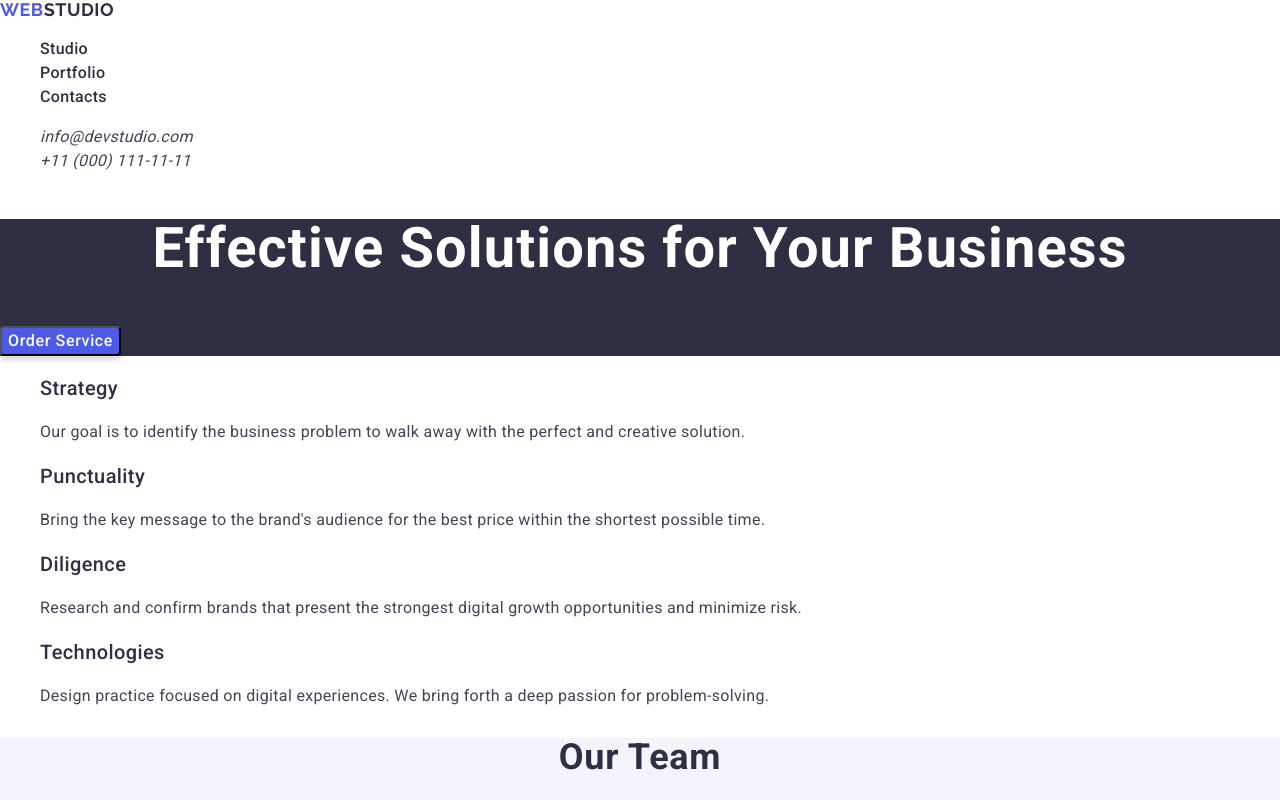
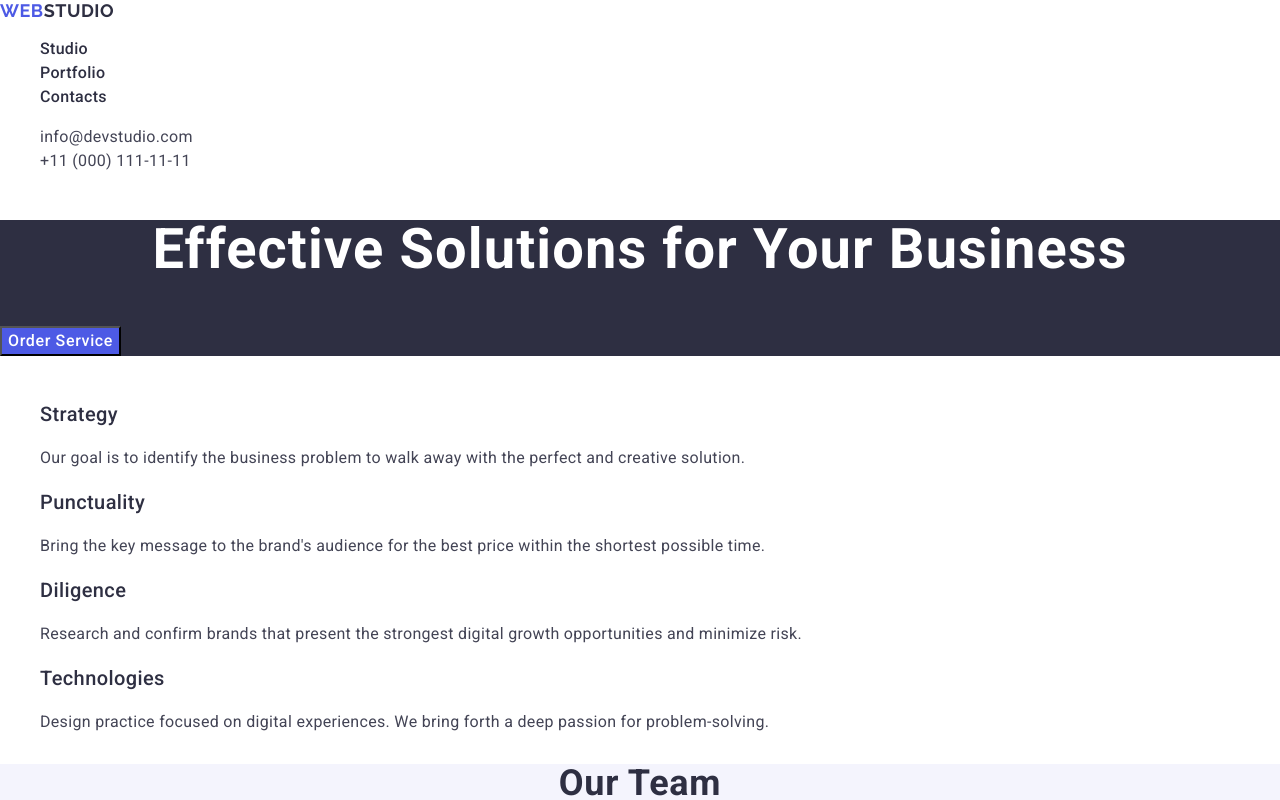
Before and after one commit to JuliaKoka/goit-markup-hw-02, a plain HTML site: page index.html in a window 1280 px wide. Shown: the top 800 px of the page. Drawn offline with nearby package versions, Linux system fonts and the light colour scheme.

Commit message:
homework 2 first corrections

```diff
--- a/css/styles.css
+++ b/css/styles.css
@@ -15,28 +15,18 @@ a {
 
 /*======================HEADER==================*/
 
-.header-menu-item:hover,
-.header-menu-item:active {
-  color: var(--OCEAN, #404bbf);
-}
-
-.header-contacts-item:hover,
-.header-contacts-item:focus {
-  color: var(--OCEAN, #404bbf);
-}
-
 .header-logo {
-  color: var(--NAVY-BLUE, #2e2f42);
-  font-family: Raleway;
+  color: var(--IRIS, #4d5ae5);
+  font-family: Raleway, sans-serif;
   font-size: 18px;
   font-weight: 700;
-  line-height: 1.16;
+  line-height: 1.17;
   letter-spacing: 0.54px;
   text-transform: uppercase;
 }
 
-.header-logo span {
-  color: var(--IRIS, #4d5ae5);
+.header-span {
+  color: var(--NAVY-BLUE, #2e2f42);
 }
 
 .header-menu {
@@ -50,13 +40,27 @@ a {
 .header-menu-item {
 }
 
+.header-menu-link:hover,
+.header-menu-link:focus {
+  color: var(--OCEAN, #404bbf);
+}
+
 .header-contacts {
+}
+
+.header-contacts-list {
   font-size: 16px;
+  font-style: normal;
   line-height: 1.5;
   letter-spacing: 0.32px;
 }
 
 .header-contacts-item {
+}
+
+.header-contacts-link:hover,
+.header-contacts-link:focus {
+  color: var(--OCEAN, #404bbf);
 }
 
 /*=================================================================*/
@@ -65,10 +69,6 @@ a {
 
 .hero {
   background: var(--NAVY-BLUE, #2e2f42);
-}
-
-.hero-btn:hover {
-  background: var(--OCEAN, #404bbf);
 }
 
 .hero-title {
@@ -80,15 +80,19 @@ a {
 }
 
 .hero-btn {
-  border-radius: 4px;
   background: var(--IRIS, #4d5ae5);
-  box-shadow: 0px 4px 4px 0px rgba(0, 0, 0, 0.15);
   color: var(--WHITE, #fff);
+  font-family: Roboto, sans-serif;
   font-size: 16px;
   font-weight: 500;
   line-height: 1.5;
   letter-spacing: 0.64px;
   cursor: pointer;
+}
+
+.hero-btn:hover,
+.hero-btn:focus {
+  background: var(--OCEAN, #404bbf);
 }
 
 /*=================================================================*/
@@ -99,12 +103,8 @@ a {
 }
 
 .visually-hidden {
-  position: absolute;
-  width: 1px;
-  height: 1px;
   margin: -1px;
   border: 0;
-  padding: 0;
 
   white-space: nowrap;
   clip-path: inset(100%);
@@ -217,17 +217,18 @@ a {
 }
 
 .footer-logo {
-  color: var(--CLOUD, #f4f4fd);
-  font-family: Raleway;
+  color: var(--IRIS, #4d5ae5);
+
+  font-family: Raleway, sans-serif;
   font-size: 18px;
   font-weight: 700;
-  line-height: 1.16;
+  line-height: 1.17;
   letter-spacing: 0.54px;
   text-transform: uppercase;
 }
 
-.footer-logo span {
-  color: var(--IRIS, #4d5ae5);
+.footer-span {
+  color: var(--CLOUD, #f4f4fd);
 }
 
 .footer-text {
--- a/index.html
+++ b/index.html
@@ -19,26 +19,32 @@
   <body>
     <header>
       <nav>
-        <a class="header-logo" href="./index.html"><span>Web</span>Studio</a>
+        <a class="header-logo" href="./index.html"
+          >Web<span class="header-span">Studio</span></a
+        >
         <ul class="header-menu">
           <li class="header-menu-item">
-            <a href="#studio">Studio</a>
+            <a class="header-menu-link" href="./index.html">Studio</a>
           </li>
           <li class="header-menu-item">
-            <a href="#portfolio">Portfolio</a>
+            <a class="header-menu-link" href="">Portfolio</a>
           </li>
           <li class="header-menu-item">
-            <a href="#contacts">Contacts</a>
+            <a class="header-menu-link" href="">Contacts</a>
           </li>
         </ul>
       </nav>
-      <address id="contacts">
-        <ul class="header-contacts">
+      <address class="header-contacts">
+        <ul class="header-contacts-list">
           <li class="header-contacts-item">
-            <a href="mailto:info@devstudio.com">info@devstudio.com</a>
+            <a class="header-contacts-link" href="mailto:info@devstudio.com"
+              >info@devstudio.com</a
+            >
           </li>
           <li class="header-contacts-item">
-            <a href="tel:+110001111111">+11 (000) 111-11-11</a>
+            <a class="header-contacts-link" href="tel:+110001111111"
+              >+11 (000) 111-11-11</a
+            >
           </li>
         </ul>
       </address>
@@ -48,7 +54,7 @@
         <h1 class="hero-title">Effective Solutions for Your Business</h1>
         <button class="hero-btn" type="button">Order Service</button>
       </section>
-      <section class="features" id="studio">
+      <section class="features">
         <h2 class="visually-hidden">Features</h2>
         <ul class="features-list">
           <li class="features-list-item">
@@ -126,7 +132,7 @@
           </li>
         </ul>
       </section>
-      <section class="portfolio" id="portfolio">
+      <section class="portfolio">
         <h2 class="portfolio-title">Our Portfolio</h2>
         <ul class="portfolio-list">
           <li class="portfolio-list-item">
@@ -193,7 +199,9 @@
       </section>
     </main>
     <footer class="footer-section">
-      <a class="footer-logo" href="./index.html"><span>Web</span>Studio</a>
+      <a class="footer-logo" href="./index.html"
+        >Web<span class="footer-span">Studio</span></a
+      >
       <p class="footer-text">
         Increase the flow of customers and sales for your business with digital
         marketing & growth solutions.
```
